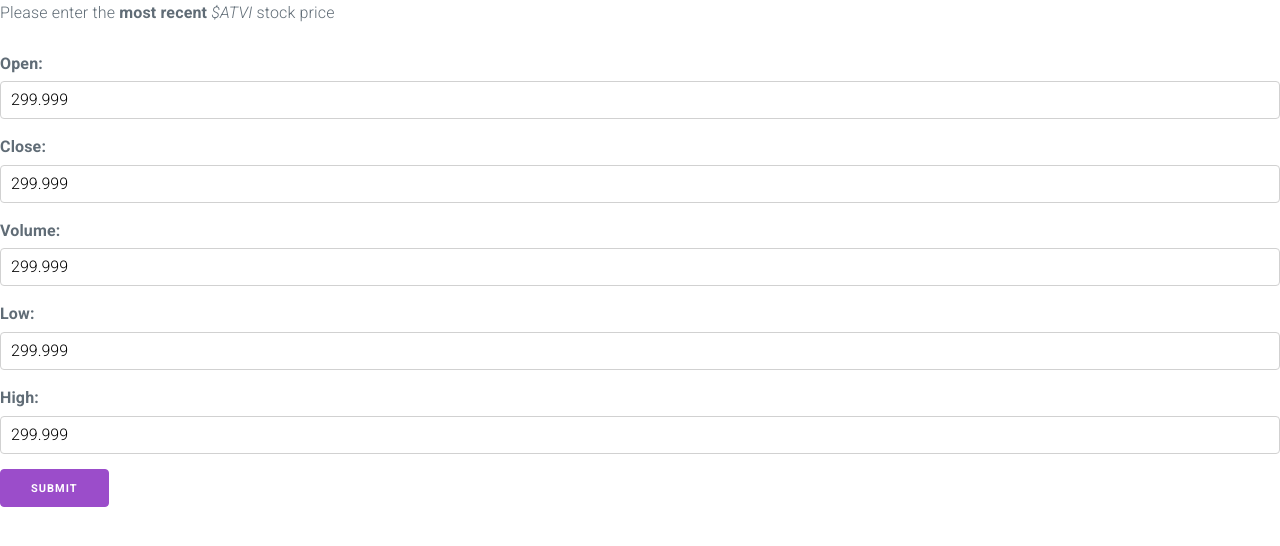
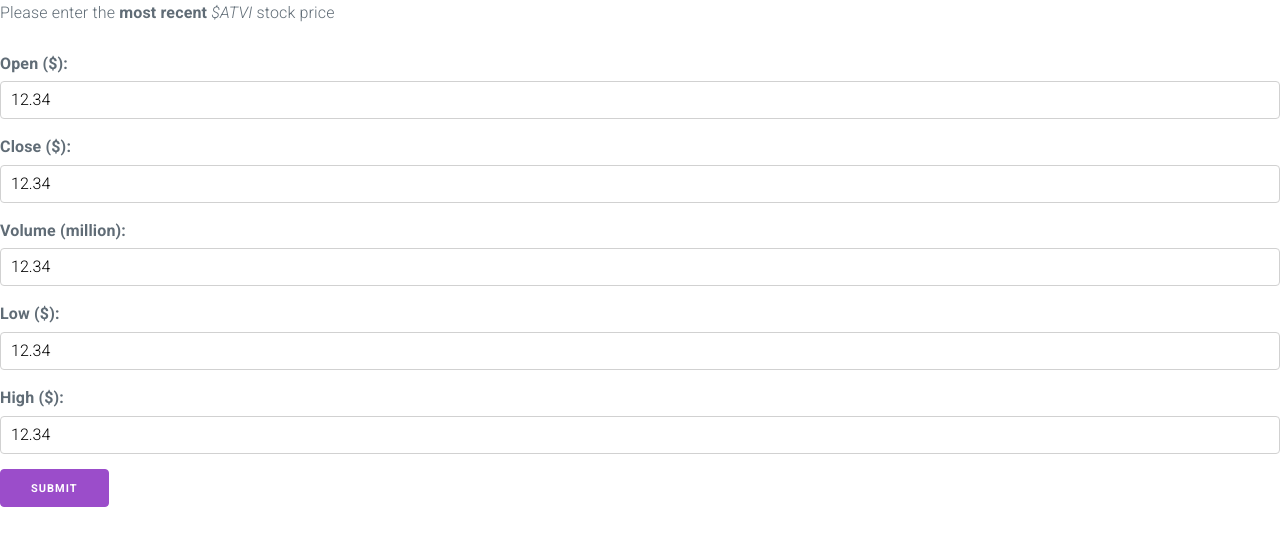
Before and after one commit to jamesnakano/stock_project, a Python web app: template implementation/templates/predict.html in a window 1280 px wide. Shown: the part 56-602 px from the top of the page. Run offline with Jinja, Linux system fonts and the light colour scheme; the template is opened without the code that fills it, so the values that code supplies are empty.

Commit message:
Update predict.html

```diff
--- a/implementation/templates/predict.html
+++ b/implementation/templates/predict.html
@@ -20,16 +20,16 @@
     </header>
     <p>Please enter the <b>most recent</b> <em>$ATVI</em> stock price</p>
     <form action="/implementation/app.py" method="GET">
-      <label for="open">Open:</label>
-      <input type="number" id="open" name="open" min="0" max="300" value="299.999" step = 0.001>
-      <label for="close">Close:</label>
-      <input type="number" id="close" name="close" min="0" max="300" value="299.999" step = 0.001>
-      <label for="volume">Volume:</label>
-      <input type="number" id="volume" name="volume" min="0" max="300" value="299.999" step = 0.001>
-      <label for="low">Low:</label>
-      <input type="number" id="low" name="low" min="0" max="300" value="299.999" step = 0.001>
-      <label for="high">High:</label>
-      <input type="number" id="high" name="high" min="0" max="300" value="299.999" step = 0.001>
+      <label for="open">Open ($):</label>
+      <input type="number" id="open" name="open" min="0" max="300" value="12.34" step = 0.01>
+      <label for="close">Close ($):</label>
+      <input type="number" id="close" name="close" min="0" max="300" value="12.34" step = 0.01>
+      <label for="volume">Volume (million):</label>
+      <input type="number" id="volume" name="volume" min="0" max="100" value="12.34" step = 0.01>
+      <label for="low">Low ($):</label>
+      <input type="number" id="low" name="low" min="0" max="300" value="12.34" step = 0.01>
+      <label for="high">High ($):</label>
+      <input type="number" id="high" name="high" min="0" max="300" value="12.34" step = 0.01>
       <input type="submit" value="Submit">
     </form>
   </body>
```
